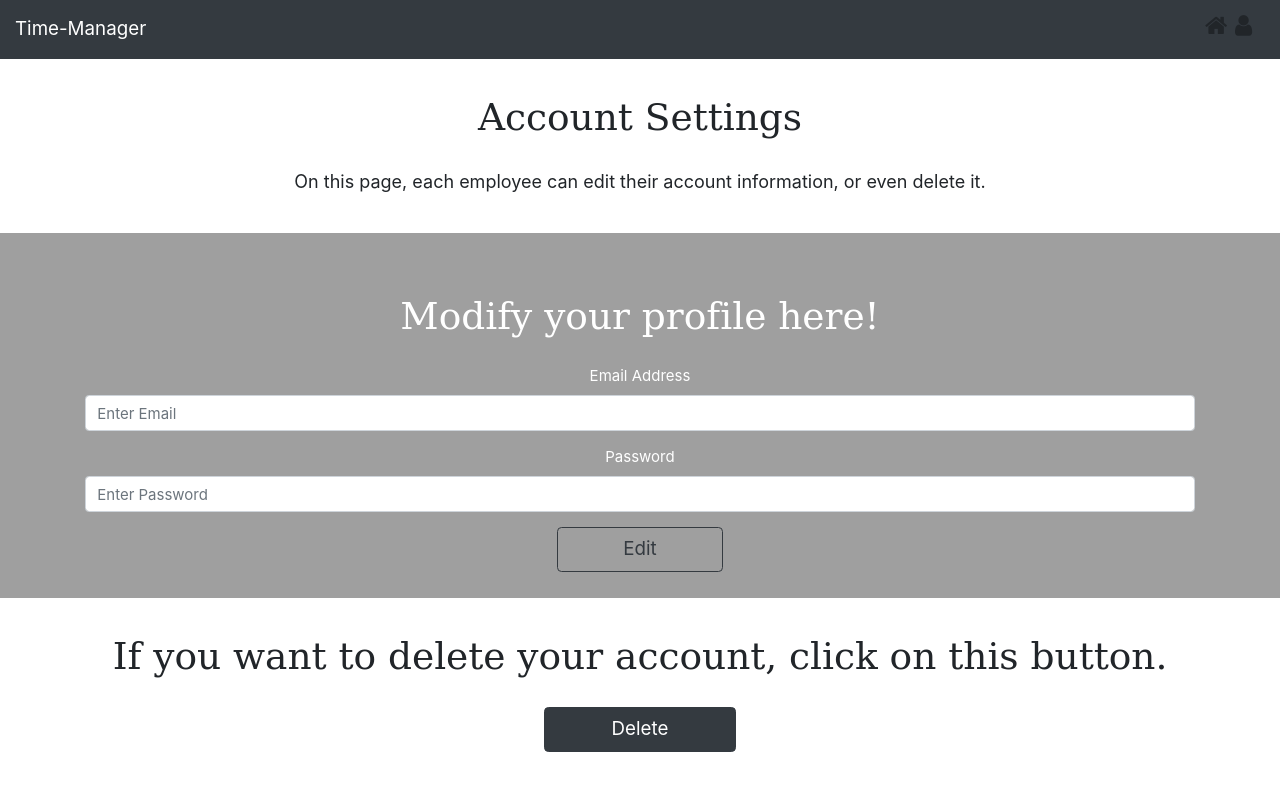
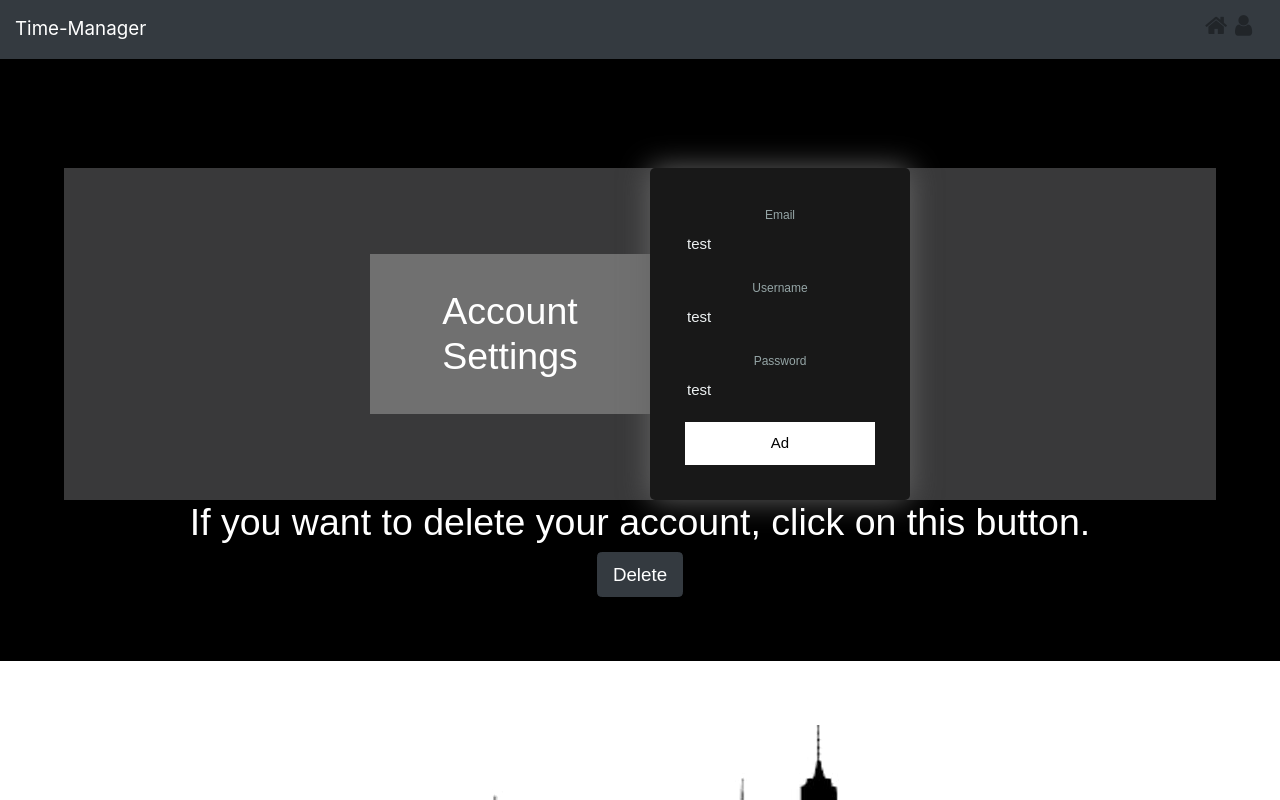
Before and after one commit to Gerroll/Time-Manager, a Vue app in the folder front/: page /users/account-settings in a window 1280 px wide. Shown: the top 800 px of the page. Built offline with nearby package versions, Linux system fonts and the light colour scheme.

Commit message:
modification du front accountsetting createuser et login

```diff
--- a/front/src/components/AccountSettings.vue
+++ b/front/src/components/AccountSettings.vue
@@ -1,70 +1,206 @@
 <template>
-  <div class="account">
-    <h1>Account Settings</h1>
+  <div id="CreateUser">
+   <div id="Login">
+    <div class="form">
+    <br>
+    <br>
+    <div id="login">
+    <div id="description">
+      <h1>Account Settings</h1>
+    </div>
+    <div id="axiomPOST">
+            <div id="createUser">
+    <div id="form">
+      <form @submit.prevent="doLogin">
+        <label for="email">Email</label>
+        <input type="email" id="email" v-model="email" value=this.email  autocomplete="off">
 
-    <div id="info">
-      <p>On this page, each employee can edit their account information, or even delete it.</p>
-    </div>
+        <label for="username">Username</label>
+        <input type="text" id="username" v-model="username" value=this.username autocomplete="off">
 
-    <div class="form">
-      <h1>Modify your profile here!</h1>
+        <label for="password">Password</label>
+        <input :type="passwordType" id="password" v-model="password" value=this.password >
 
-      <form class="container">
-        <div class="form-group">
-          <label for="exampleInputEmail1">Email Address</label>
-          <input type="email" class="form-control" id="exampleInputEmail1" aria-describedby="emailHelp"
-                 placeholder="Enter Email">
-        </div>
-        <div class="form-group">
-          <label for="exampleInputPassword1">Password</label>
-          <input type="password" class="form-control" id="exampleInputPassword1"
-                 placeholder="Enter Password">
-        </div>
-        <button id="btn_edit" type="submit" class="btn btn-outline-dark btn-lg">Edit</button>
+        <button type="submit">Ad</button>
       </form>
     </div>
 
-    <div>
+  </div>
+    </div>
+    </div>
+         <div>
       <h1>If you want to delete your account, click on this button.</h1>
       <button id="btn_delete" class="btn btn-dark btn-lg">Delete</button>
     </div>
+        </div>
+    </div>
+    </div>
 
-  </div>
+
 </template>
 
 <script>
     export default {
-        name: "AccountSettings"
+        name: "AccountSettings",
+        data() {
+          return {
+            email: 'test',
+            username: 'test',
+            password: 'test'
+          }
+        }
     }
 </script>
 
 <style scoped>
-  .account {
+
+  .Login {
     text-align: center;
-  }
-
-  h1 {
-    margin-top: 3%;
-    margin-bottom: 2%;
     font-family: "DejaVu Math TeX Gyre";
   }
 
-  #info {
-    font-size: large;
-    margin-bottom: 3%;
+  #logo {
+    padding: 2%;
   }
 
   .form {
+      text-align: center;
+    background-color: black;
+    color: white;
+    padding: 5%;
+  }
+
+  .infos {
     background-color: #9f9f9f;
     color: white;
-    padding: 2%;
+    padding: 5%;
+    font-size: 26px;
   }
 
-  #btn_edit {
-    width: 15%;
+
+
+
+  @media screen and (max-width: 708px)
+  {
+    #logo img {
+      width: 30%;
+    }
   }
 
-  #btn_delete {
-    width: 15%;
+ * {
+  box-sizing: border-box;
+  font-family: 'Nunito', sans-serif;
+}
+
+html,
+body {
+  height: 100%;
+  margin: 0;
+  padding: 0;
+  width: 100%;
+}
+
+div#Login {
+  width: 100%;
+  height: 100%;
+}
+
+div#Login div#login {
+  align-items: center;
+  background-color: #39393a;
+  display: flex;
+  justify-content: center;
+  width: 100%;
+  height: 100%;
+}
+
+div#Login div#login div#description {
+  background-color: #707070;
+  width: 280px;
+  padding: 35px;
+}
+
+div#Login div#login div#description h1,
+div#Login div#login div#description p {
+  margin: 0;
+}
+
+div#Login div#login div#description p {
+  font-size: 0.8em;
+  color: #95a5a6;
+  margin-top: 10px;
+}
+
+div#Login div#login div#form {
+  background-color: #181818;
+  border-radius: 5px;
+  box-shadow: 0px 0px 30px 0px #666;
+  color: #ecf0f1;
+  width: 260px;
+  padding: 35px;
+}
+
+div#Login div#login div#form label,
+div#Login div#login div#form input {
+  outline: none;
+  width: 100%;
+}
+
+div#Login div#login div#form label {
+  color: #95a5a6;
+  font-size: 0.8em;
+}
+
+div#Login div#login div#form input {
+  background-color: transparent;
+  border: none;
+  color: #ecf0f1;
+  font-size: 1em;
+  margin-bottom: 20px;
+}
+
+div#Login div#login div#form ::placeholder {
+  color: #ecf0f1;
+  opacity: 1;
+}
+
+div#Login div#login div#form button {
+  background-color: #ffffff;
+  cursor: pointer;
+  border: none;
+  padding: 10px;
+  transition: background-color 0.2s ease-in-out;
+  width: 100%;
+}
+
+div#Login div#login div#form button:hover {
+  background-color: #eeeeee;
+}
+
+@media screen and (max-width: 600px) {
+  div#Login div#login {
+    align-items: unset;
+    background-color: unset;
+    display: unset;
+    justify-content: unset;
   }
+
+  div#Login div#login div#description {
+    margin: 0 auto;
+    max-width: 350px;
+    width: 100%;
+  }
+
+  div#Login div#login div#form {
+    border-radius: unset;
+    box-shadow: unset;
+    width: 100%;
+  }
+
+  div#Login div#login div#form form {
+    margin: 0 auto;
+    max-width: 280px;
+    width: 100%;
+  }
+}
 </style>
--- a/front/src/components/templateAPI/CreateUser.vue
+++ b/front/src/components/templateAPI/CreateUser.vue
@@ -1,38 +1,49 @@
 <template>
     <div id="CreateUser">
-        <div id="axiomGET">
+   <div id="Login">
+    <div class="form">
+    <br>
+    <br>
+    <div id="axiomGET">
             USER LIST:
             <button v-on:click=userList>userList</button> {{ data }}
             <li v-for="u in data" :key="u">
                 <ul>{{ u.id }}: {{ u.email }}</ul>
             </li>
         </div>
+    <div id="login">
+    <div id="description">
+      <h1>Sign Up</h1>
+      <a href="/login" ><p>Login</p></a>
+    </div>
+    <div id="axiomPOST">
+            <div id="createUser">
+    <div id="form">
+      <form @submit.prevent="doLogin">
+        <label for="email">Email</label>
+        <input type="email" id="email" v-model="email" placeholder="user@example.com" autocomplete="off">
 
-        <div id="axiomPOST">
-            <div id="createUser">
-                CREATE ACCOUNT:
-                <input type="email" placeholder="email" v-model="email">
-                <input type="text" placeholder="username" v-model="username">
-                <input type="text" placeholder="password" v-model="password">
-                <input type="text" placeholder="password2" v-model="password2">
+        <label for="username">Username</label>
+        <input type="text" id="username" v-model="username" placeholder="username" autocomplete="off">
 
-                <button v-on:click=createUser>CreateUser</button>
+        <label for="password">Password</label>&nbsp;
+        <i class="fas" :class="[passwordIcon]" @click="hidePassword = !hidePassword"></i>
+        <input :type="passwordType" id="password" v-model="password" placeholder="**********">
+
+        <button v-on:click=createUser>CreateUser</button>
 
                 <li v-for="(key, value) in resCreate" :key="value">
                     <ul>{{ key }}{{ value }}</ul>
                 </li>
                 <!-- <ul>{{ item.id }}: {{ item.name }}</ul> -->
                 {{ errmsgCreateuser }}
-            </div>
-
-            <div id="login">
-                LOGIN:
-                <input type="email" placeholder="email" v-model="loginEmail">
-                <input type="text" placeholder="password" v-model="loginPass">
-
-                <button v-on:click=login>Login</button> {{ loginErrMsg }}
-            </div>
+      </form>
+    </div>
+  </div>
+    </div>
+    </div>
         </div>
+    </div>
     </div>
 </template>
 
@@ -92,3 +103,156 @@ export default {
     }
 }
 </script>
+
+<style scoped>
+
+  .Login {
+    text-align: center;
+    font-family: "DejaVu Math TeX Gyre";
+  }
+
+  #logo {
+    padding: 2%;
+  }
+
+  .form {
+      text-align: center;
+    background-color: black;
+    color: white;
+    padding: 5%;
+  }
+
+  .infos {
+    background-color: #9f9f9f;
+    color: white;
+    padding: 5%;
+    font-size: 26px;
+  }
+
+
+
+
+  @media screen and (max-width: 708px)
+  {
+    #logo img {
+      width: 30%;
+    }
+  }
+
+ * {
+  box-sizing: border-box;
+  font-family: 'Nunito', sans-serif;
+}
+
+html,
+body {
+  height: 100%;
+  margin: 0;
+  padding: 0;
+  width: 100%;
+}
+
+div#Login {
+  width: 100%;
+  height: 100%;
+}
+
+div#Login div#login {
+  align-items: center;
+  background-color: #39393a;
+  display: flex;
+  justify-content: center;
+  width: 100%;
+  height: 100%;
+}
+
+div#Login div#login div#description {
+  background-color: #707070;
+  width: 280px;
+  padding: 35px;
+}
+
+div#Login div#login div#description h1,
+div#Login div#login div#description p {
+  margin: 0;
+}
+
+div#Login div#login div#description p {
+  font-size: 0.8em;
+  color: #95a5a6;
+  margin-top: 10px;
+}
+
+div#Login div#login div#form {
+  background-color: #181818;
+  border-radius: 5px;
+  box-shadow: 0px 0px 30px 0px #666;
+  color: #ecf0f1;
+  width: 260px;
+  padding: 35px;
+}
+
+div#Login div#login div#form label,
+div#Login div#login div#form input {
+  outline: none;
+  width: 100%;
+}
+
+div#Login div#login div#form label {
+  color: #95a5a6;
+  font-size: 0.8em;
+}
+
+div#Login div#login div#form input {
+  background-color: transparent;
+  border: none;
+  color: #ecf0f1;
+  font-size: 1em;
+  margin-bottom: 20px;
+}
+
+div#Login div#login div#form ::placeholder {
+  color: #ecf0f1;
+  opacity: 1;
+}
+
+div#Login div#login div#form button {
+  background-color: #ffffff;
+  cursor: pointer;
+  border: none;
+  padding: 10px;
+  transition: background-color 0.2s ease-in-out;
+  width: 100%;
+}
+
+div#Login div#login div#form button:hover {
+  background-color: #eeeeee;
+}
+
+@media screen and (max-width: 600px) {
+  div#Login div#login {
+    align-items: unset;
+    background-color: unset;
+    display: unset;
+    justify-content: unset;
+  }
+
+  div#Login div#login div#description {
+    margin: 0 auto;
+    max-width: 350px;
+    width: 100%;
+  }
+
+  div#Login div#login div#form {
+    border-radius: unset;
+    box-shadow: unset;
+    width: 100%;
+  }
+
+  div#Login div#login div#form form {
+    margin: 0 auto;
+    max-width: 280px;
+    width: 100%;
+  }
+}
+</style>
--- a/front/src/components/templateAPI/Login.vue
+++ b/front/src/components/templateAPI/Login.vue
@@ -1,28 +1,27 @@
 <template>
-    <div id="login">
+    <div id="Login">
     <div class="form">
       <h1 class="titre">Welcome to the Gotham City hall website.</h1>
     <br>
     <br>
-            <form class="container" @submit="login">
-                <div class="form-group">
-                    <div>
-                        <label for="exampleInputEmail1">Email Address</label>
+    <div id="login">
+    <div id="description">
+      <h1>Login</h1>
+      <a href="/template" ><p>Sign Up.</p></a>
     </div>
-                    <div>
-                        <input type="text" placeholder="email" v-model="loginEmail">
+    <div id="form">
+      <form @submit.prevent="doLogin">
+        <label for="email">Email</label>
+        <input type="text" id="email" v-model="email" placeholder="user@example.com" autocomplete="off">
+
+        <label for="password">Password</label>&nbsp;
+        <i class="fas" :class="[passwordIcon]" @click="hidePassword = !hidePassword"></i>
+        <input :type="passwordType" id="password" v-model="password" placeholder="**********">
+
+        <button type="submit">Log in</button>
+      </form>
     </div>
   </div>
-                <div class="form-group">
-                    <div>
-                        <label for="exampleInputPassword1">Password</label>
-                    </div>
-                    <div>
-                        <input type="password" placeholder="password" v-model="loginPass">
-                    </div>
-                </div>
-                <button>Login</button> {{ loginErrMsg }}
-            </form>
     </div>
     </div>
 </template>
@@ -33,10 +32,7 @@ import axios from "axios";
 export default {
     name: 'Login',
     methods: {
-        login(e) {
-            e.preventDefault();
-            console.log(this.loginEmail)
-            if (this.loginEmail && this.loginPass)
+        login() {
             axios.post("http://localhost:4000/api/sign_in", {
                     crossOrigine: true,
                     email: this.loginEmail,
@@ -49,6 +45,7 @@ export default {
                     this.$router.push('/user/home')
                 })
                 .catch(err => {
+                    console.log(err)
                     this.loginErrMsg = err.response.data
                 })
         }
@@ -64,7 +61,8 @@ export default {
 </script>
 
 <style scoped>
-.login {
+
+  .Login {
     text-align: center;
     font-family: "DejaVu Math TeX Gyre";
   }
@@ -87,9 +85,130 @@ export default {
     font-size: 26px;
   }
 
-@media screen and (max-width: 708px) {
+
+
+
+  @media screen and (max-width: 708px)
+  {
     #logo img {
       width: 30%;
     }
   }
+
+ * {
+  box-sizing: border-box;
+  font-family: 'Nunito', sans-serif;
+}
+
+html,
+body {
+  height: 100%;
+  margin: 0;
+  padding: 0;
+  width: 100%;
+}
+
+div#Login {
+  width: 100%;
+  height: 100%;
+}
+
+div#Login div#login {
+  align-items: center;
+  background-color: #39393a;
+  display: flex;
+  justify-content: center;
+  width: 100%;
+  height: 100%;
+}
+
+div#Login div#login div#description {
+  background-color: #707070;
+  width: 280px;
+  padding: 35px;
+}
+
+div#Login div#login div#description h1,
+div#Login div#login div#description p {
+  margin: 0;
+}
+
+div#Login div#login div#description p {
+  font-size: 0.8em;
+  color: #95a5a6;
+  margin-top: 10px;
+}
+
+div#Login div#login div#form {
+  background-color: #181818;
+  border-radius: 5px;
+  box-shadow: 0px 0px 30px 0px #666;
+  color: #ecf0f1;
+  width: 260px;
+  padding: 35px;
+}
+
+div#Login div#login div#form label,
+div#Login div#login div#form input {
+  outline: none;
+  width: 100%;
+}
+
+div#Login div#login div#form label {
+  color: #95a5a6;
+  font-size: 0.8em;
+}
+
+div#Login div#login div#form input {
+  background-color: transparent;
+  border: none;
+  color: #ecf0f1;
+  font-size: 1em;
+  margin-bottom: 20px;
+}
+
+div#Login div#login div#form ::placeholder {
+  color: #ecf0f1;
+  opacity: 1;
+}
+
+div#Login div#login div#form button {
+  background-color: #ffffff;
+  cursor: pointer;
+  border: none;
+  padding: 10px;
+  transition: background-color 0.2s ease-in-out;
+  width: 100%;
+}
+
+div#Login div#login div#form button:hover {
+  background-color: #eeeeee;
+}
+
+@media screen and (max-width: 600px) {
+  div#Login div#login {
+    align-items: unset;
+    background-color: unset;
+    display: unset;
+    justify-content: unset;
+  }
+
+  div#Login div#login div#description {
+    margin: 0 auto;
+    max-width: 350px;
+    width: 100%;
+  }
+
+  div#Login div#login div#form {
+    border-radius: unset;
+    box-shadow: unset;
+    width: 100%;
+  }
+
+  div#Login div#login div#form form {
+    margin: 0 auto;
+    max-width: 280px;
+    width: 100%;
+  }
+}
 </style>
--- a/front/src/router/index.js
+++ b/front/src/router/index.js
@@ -63,7 +63,7 @@ const GeneralGuard = (to, from, next) => {
             crossOrigine: true,
         })
         .then(response => {
-      if ( rank == 'general')
+            if (rank == 'general')
                 next()
             else if (rank == 'manager' || rank == 'employee')
                 next('/user/home')
```
Also changed, not shown: front/src/components/templateAPI/ManagerTeam.vue (+3 -38 lines), 1 other file (tests, documents, lock files or other folders). Lines whose indentation alone changed are shown as unchanged.
